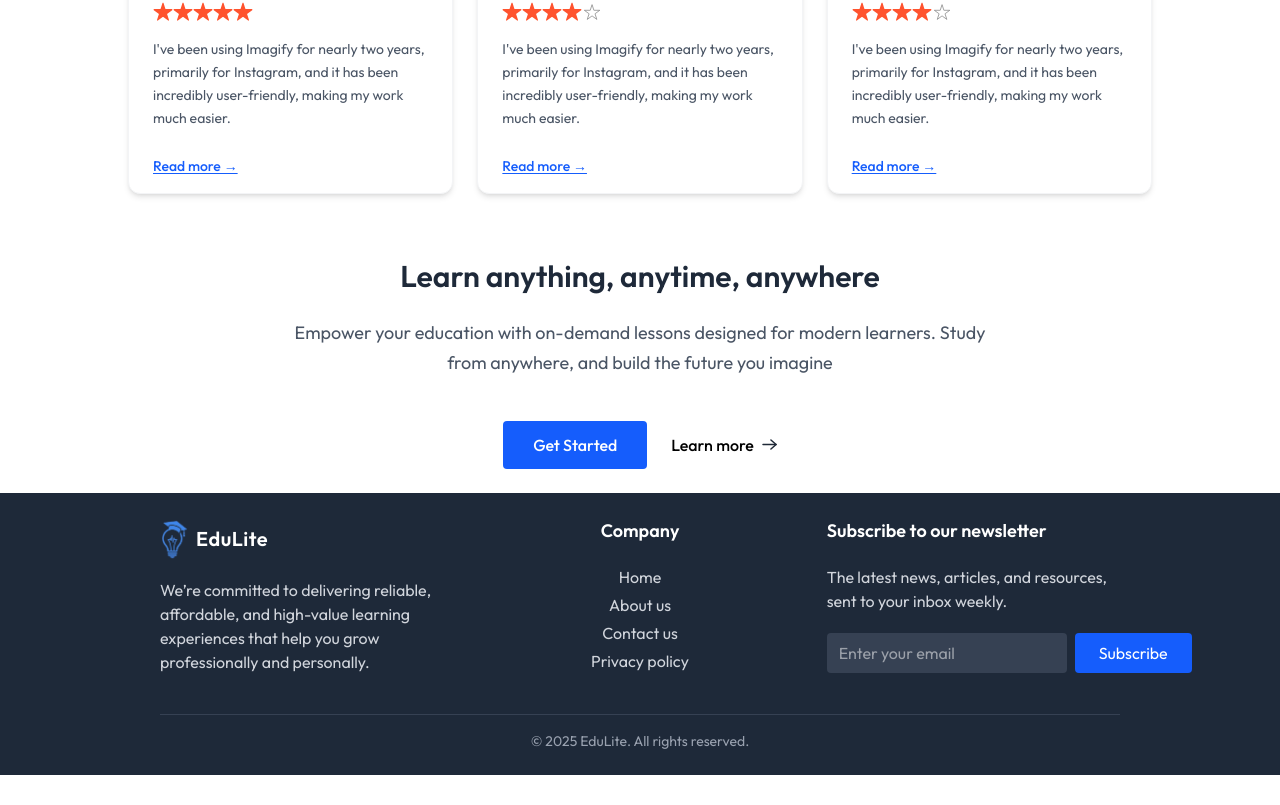
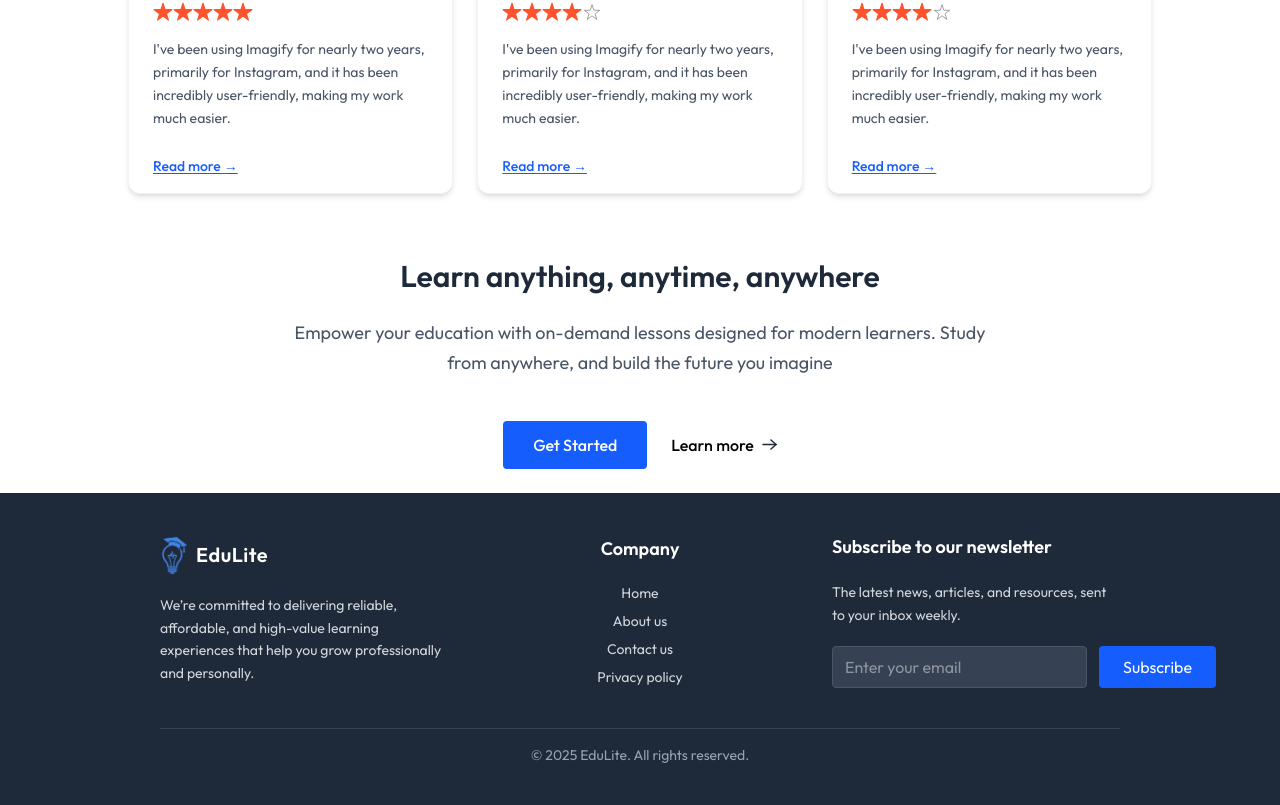
Before and after one commit to manudeep07/LMS, a React (Vite) app: page / in a window 1280 px wide. Shown: the part 1521-2326 px from the top of the page. Before the commit the page ends 2296 px from the top, so only its background shows below. Built offline with nearby package versions, Linux system fonts and the light colour scheme; no server answers.

Commit message:
added filter courses feature

```diff
--- a/src/components/student/Footer.jsx
+++ b/src/components/student/Footer.jsx
@@ -3,14 +3,15 @@ import Logo from './Logo'
 
 const Footer = () => {
   return (
-    <footer className="w-full bg-gray-800 text-white px-6 md:px-20 lg:px-40 py-6">
+    <footer className="w-full bg-gray-800 text-white px-6 md:px-20 lg:px-40 py-10">
+
       {/* Grid Section */}
-      <div className="grid grid-cols-1 sm:grid-cols-2 lg:grid-cols-3 gap-10">
+      <div className="grid grid-cols-1 sm:grid-cols-2 lg:grid-cols-3 gap-12">
 
         {/* Left Section */}
-        <div className="flex flex-col gap-4">
+        <div className="flex flex-col gap-4 text-left sm:text-center">
           <Logo />
-          <p className="text-left max-w-xs text-gray-300">
+          <p className="max-w-full md:max-w-xs text-gray-300 md:text-left text-sm leading-relaxed">
             We’re committed to delivering reliable, affordable,
             and high-value learning experiences that help you grow
             professionally and personally.
@@ -18,15 +19,21 @@ const Footer = () => {
         </div>
 
         {/* Middle Section */}
-        <div className="flex flex-col items-start sm:items-center gap-5">
+        <div className="flex flex-col items-start sm:items-center justify-center gap-5">
           <h3 className="font-semibold text-lg">Company</h3>
-          <ul className="flex flex-col gap-1 text-gray-300">
-            <li className="hover:text-white cursor-pointer"><a href="#">Home</a></li>
-            <li className="hover:text-white cursor-pointer"><a href="#">About us</a></li>
-            <li className="hover:text-white cursor-pointer"><a href="#">Contact us</a></li>
-            <li className="hover:text-white cursor-pointer"><a href="#femail" onClick={() => {
-              document.querySelector('#femail').focus();
-            }}>Privacy policy</a></li>
+
+          {/* Better responsive layout */}
+          <ul className="flex flex-wrap md:flex-col gap-16 md:gap-2 md:items-center text-gray-300 text-sm">
+            <li className="hover:text-white transition cursor-pointer"><a href="#">Home</a></li>
+            <li className="hover:text-white transition cursor-pointer"><a href="#">About us</a></li>
+            <li className="hover:text-white transition cursor-pointer">
+              <a href="#femail" onClick={() => document.querySelector('#femail').focus()}>
+                Contact us
+              </a>
+            </li>
+            <li className="hover:text-white transition cursor-pointer">
+              <a href="#femail">Privacy policy</a>
+            </li>
           </ul>
         </div>
 
@@ -36,27 +43,31 @@ const Footer = () => {
             Subscribe to our newsletter
           </h3>
 
-          <p className="text-left text-gray-300 max-w-xs">
+          <p className="text-left text-gray-300 text-sm leading-relaxed max-w-xs">
             The latest news, articles, and resources, sent to your inbox weekly.
           </p>
 
-          <div className="flex gap-2">
+          <div className="flex gap-3">
             <input
-              type="email" id="femail"
+              type="email"
+              id="femail"
               placeholder="Enter your email"
-              className="px-3 py-2 rounded bg-gray-700 border-white text-gray w-60 outline-none"
+              className="px-3 py-2 rounded bg-gray-700 border border-gray-600 text-gray-200
+                         w-64 lg:w-72 outline-none focus:ring-2 focus:ring-blue-500 transition"
             />
-            <button className="bg-blue-600 rounded px-6 py-2 hover:bg-blue-700 cursor-pointer">
+            <button className="bg-blue-600 rounded px-6 py-2 hover:bg-blue-700 transition">
               Subscribe
             </button>
           </div>
         </div>
+
       </div>
 
-      {/* Bottom Copyright */}
+      {/* Bottom Section */}
       <div className="border-t border-gray-700 mt-10 pt-4 text-center text-sm text-gray-400">
         © {new Date().getFullYear()} EduLite. All rights reserved.
       </div>
+
     </footer>
   )
 }
--- a/src/pages/student/CoursesList.jsx
+++ b/src/pages/student/CoursesList.jsx
@@ -1,29 +1,47 @@
-import React, { useContext } from 'react'
+import React, { useContext, useEffect, useState } from 'react'
 import NavBar from '../../components/student/NavBar'
 import SearchBar from '../../components/student/SearchBar'
 import { AppContext } from '../../context/AppContext'
 import CourseCard from '../../components/student/CourseCard'
 import { useParams } from 'react-router-dom'
 import Footer from '../../components/student/Footer'
+import { assets } from '../../assets/assets'
 const CoursesList = () => {
     const {allCourses,navigate}=useContext(AppContext);
     const {input}=useParams()
+    const [filteredcourses,setFilteredcourses]=useState([])
+    useEffect(
+      ()=>{
+        const temp=allCourses.slice();
+        input?
+        setFilteredcourses(temp.filter(item=>item.courseTitle.toLowerCase().includes(input.toLowerCase())))
+        :setFilteredcourses(temp)
+      }
+    ,[input,allCourses])
   return (
     <>
     <div className='relative md:px-36 px-8 pt-10 text-left'>
-      <div className='flex flex-col md:flex-row md:items-center md:justify-between gap-6 mb-10 '>
-        <div className=''>
-        <h1 className='text-4xl font-semibold text-gray-800'>Course List</h1>
-        <p className='text-gray-500'><span className='text-blue-600 cursor-pointer' onClick={()=>navigate('/')}>Home</span>/<span>Course List</span></p>
+      <div className='flex flex-col md:flex-row md:items-center md:justify-between gap-6 space-y-2 md:space-y-0'>
+        <div>
+        <h1 className='text-4xl font-bold tracking-tight text-gray-800'>
+          Course List</h1>
+        <p className="text-gray-500 text-sm md:text-base">
+        <span className='text-blue-600 cursor-pointer' onClick={()=>navigate('/')}>Home</span>/
+        <span>Course List</span></p>
       </div>
       <div >
         <SearchBar data={input}/>
       </div>
       </div>
 
+        {input && <div className="inline-flex items-center gap-4 px-4 py-2 border rounded-xl shadow-sm bg-gray-50 mt-8 mb-8 text-gray-800">
+          <p>{input}</p>
+          <img className='cursor-pointer'src={assets.cross_icon} alt="cross icon" onClick={()=>navigate('/course-list')}/>
+          </div>}
+
       <div className="grid grid-cols-1 sm:grid-cols-2 lg:grid-cols-4
-               my-16 gap-3 px-2 md:p-0">
-        {allCourses.map(course => (
+                gap-3 mb-24 px-2 md:p-0 mt-8">
+        {filteredcourses.map(course => (
         <CourseCard key={course._id} course={course} />
          ))}
       </div>
```
